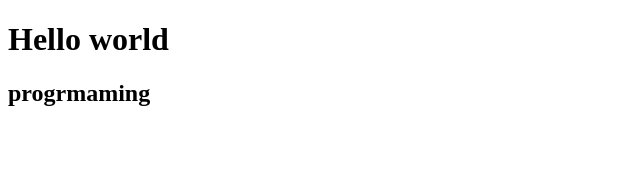
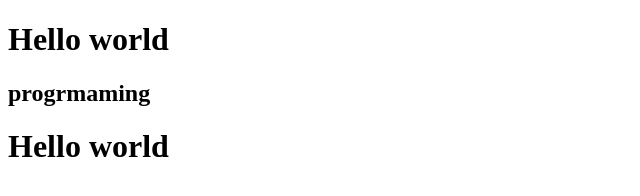
Before and after one commit to kutukmu/merge-rebase-, a plain HTML site: page index.html in a window 1280 px wide. Shown: the whole page, without its empty margins (0-640 px from the left). Drawn offline with Linux system fonts and the light colour scheme.

Commit message:
Update index.html

```diff
--- a/index.html
+++ b/index.html
@@ -9,5 +9,9 @@
   <body>
     <h1>Hello world</h1>
     <h2>progrmaming</h2>
+
+    <div class="image">
+      <h1> Hello world </h1>
+    </div>
   </body>
 </html>
```
